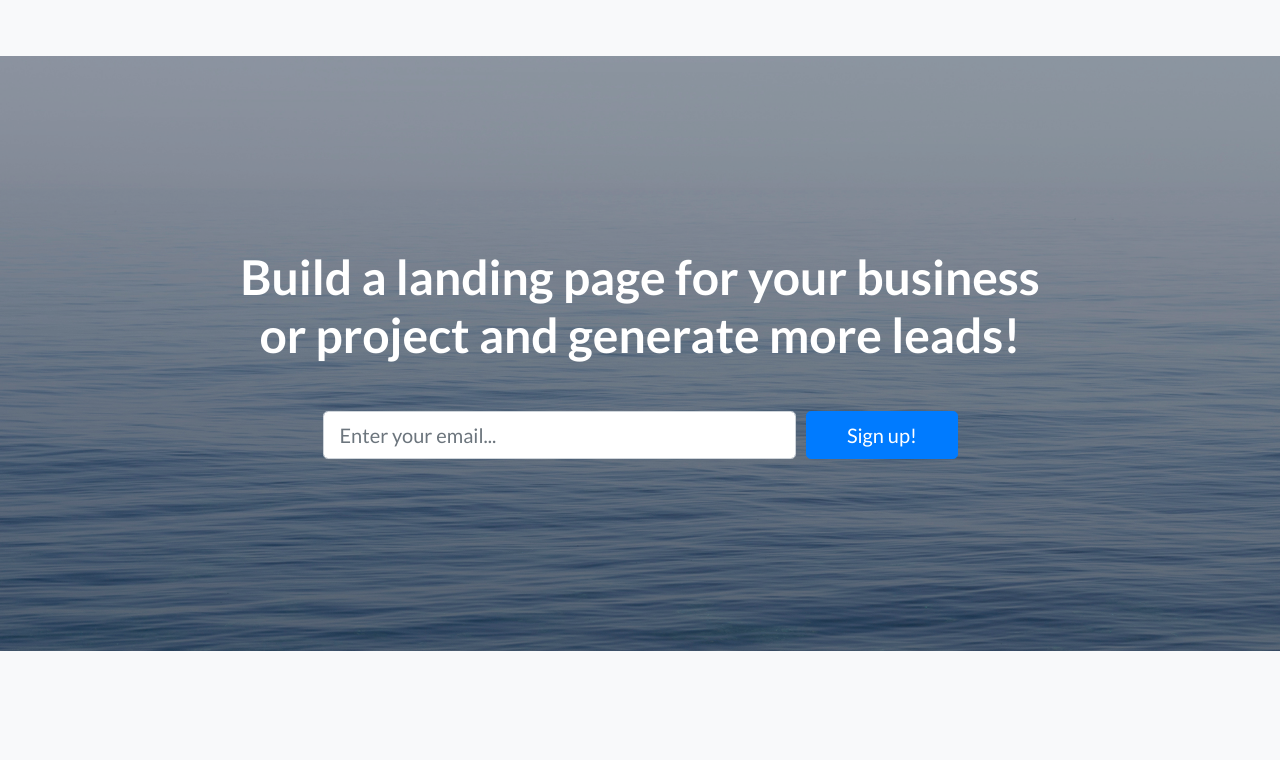
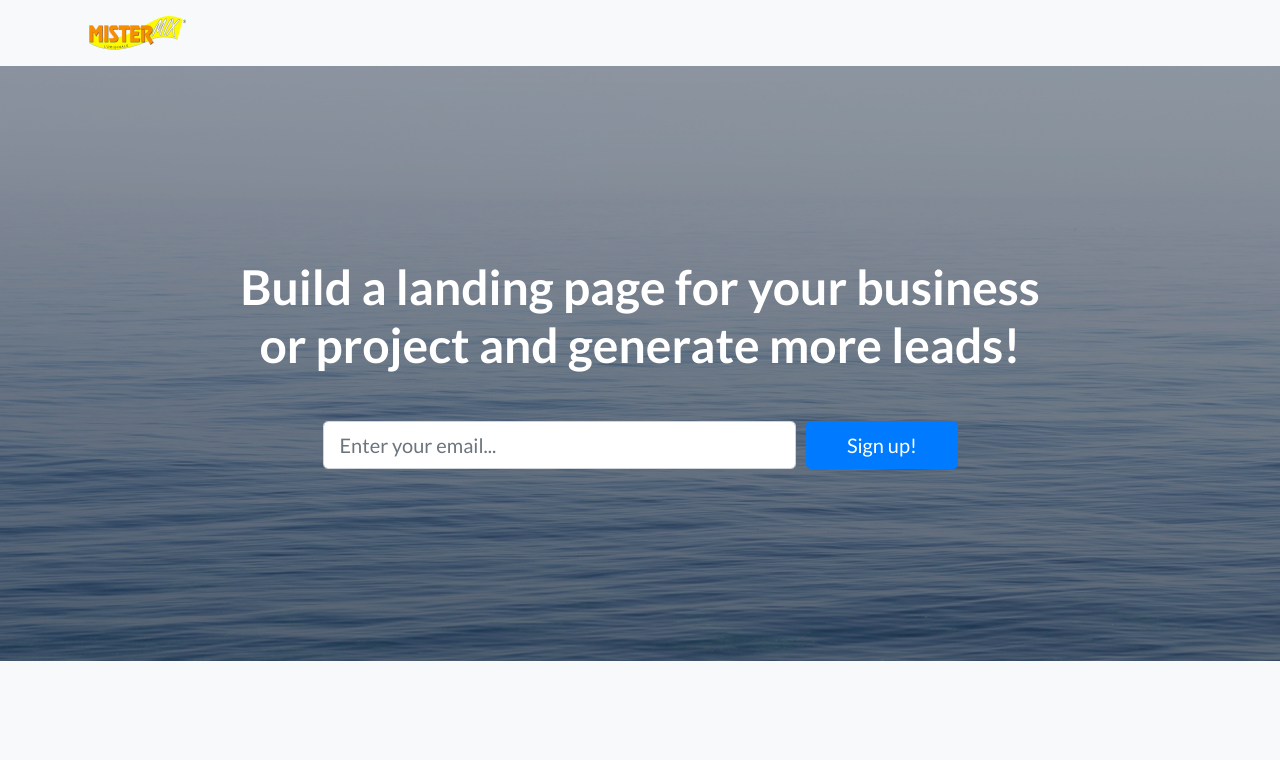
Before and after one commit to marcoryba/mistermix, a plain HTML site: page index.html in a window 1280 px wide. Shown: the top 760 px of the page. Drawn offline with Linux system fonts and the light colour scheme.

Commit message:
mistermix logo

```diff
--- a/index.html
+++ b/index.html
@@ -28,7 +28,7 @@
     <!-- Navigation -->
     <nav class="navbar navbar-light bg-light static-top">
       <div class="container">
-        <a class="navbar-brand" href="#"><img src="mistermix-logo-2.png" alt=""></a>
+        <a class="navbar-brand" href="#"><img src="../img/mistermix-logo-2.png" alt=""></a>
       </div>
     </nav>
 
```
